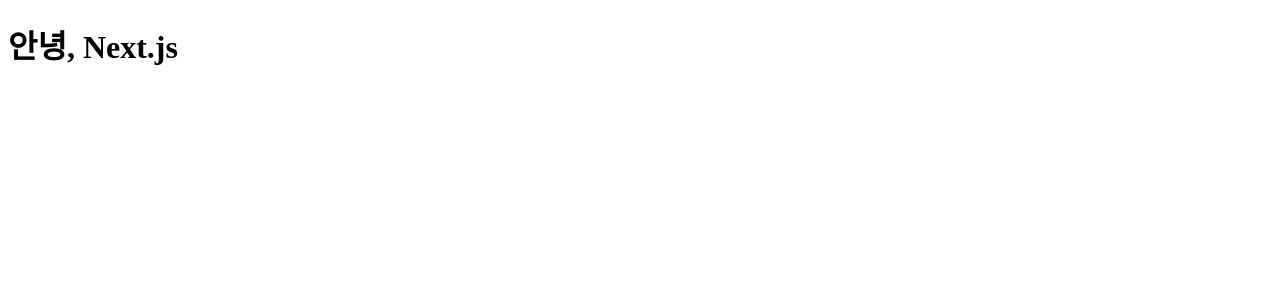
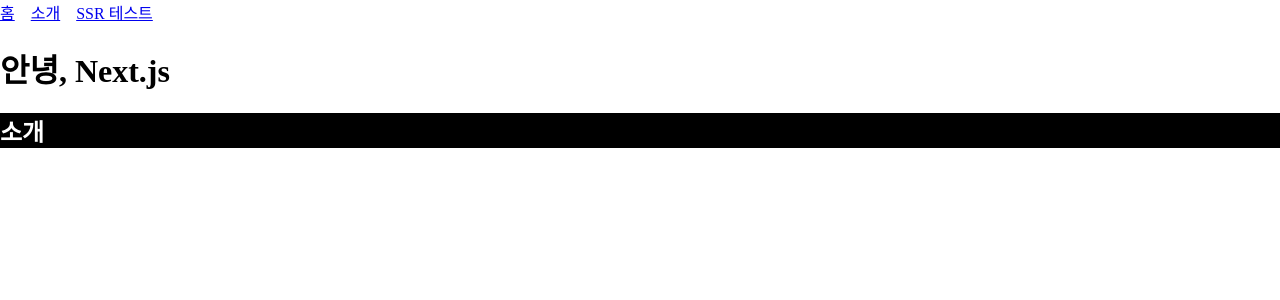
Before and after one commit to aiirohituzi/ToDo, a Next.js app in the folder client/: page / in a window 1280 px wide. Shown: the top 300 px of the page. Built offline with nearby package versions, Linux system fonts and the light colour scheme.

Commit message:
next.js 기본 사용법 연습

```diff
--- /dev/null
+++ b/client/components/Header.js
@@ -0,0 +1,24 @@
+import Link from "next/link";
+
+const linkStyle = {
+  marginRight: "1rem"
+};
+const Header = () => {
+  return (
+    <div>
+      <Link href="/">
+        <a style={linkStyle}>홈</a>
+      </Link>
+      <Link href="/about">
+        <a style={linkStyle}>소개</a>
+      </Link>
+      <Link href="/ssr-test">
+        <a prefetch style={linkStyle}>
+          SSR 테스트
+        </a>
+      </Link>
+    </div>
+  );
+};
+
+export default Header;
--- /dev/null
+++ b/client/components/Layout.js
@@ -0,0 +1,10 @@
+import Header from "./Header";
+
+const Layout = ({ children }) => (
+  <div>
+    <Header />
+    {children}
+  </div>
+);
+
+export default Layout;
--- a/client/package.json
+++ b/client/package.json
@@ -5,11 +5,14 @@
   "main": "index.js",
   "scripts": {
     "dev": "next",
+    "build": "next build",
+    "start": "next start",
     "test": "echo \"Error: no test specified\" && exit 1"
   },
   "author": "sinn5656@gmail.com",
   "license": "ISC",
   "dependencies": {
+    "axios": "^0.19.1",
     "next": "^9.1.7",
     "react": "^16.12.0",
     "react-dom": "^16.12.0"
--- /dev/null
+++ b/client/pages/_document.js
@@ -0,0 +1,26 @@
+import Document, { Head, Main, NextScript } from "next/document";
+import flush from "styled-jsx/server";
+
+export default class MyDocument extends Document {
+  static getInitialProps({ renderPage }) {
+    const { html, head } = renderPage();
+    const styles = flush();
+
+    return { html, head, styles };
+  }
+
+  render() {
+    return (
+      <html>
+        <Head>
+          <style>{`body { margin: 0 } /* custom! */`}</style>
+          <title>Next.js 연습</title>
+        </Head>
+        <body>
+          <Main />
+          <NextScript />
+        </body>
+      </html>
+    );
+  }
+}
--- a/client/pages/index.js
+++ b/client/pages/index.js
@@ -1,7 +1,19 @@
+import Link from "next/link";
+import Layout from "../components/Layout";
+import Head from "next/head";
+
 const Index = () => (
-  <div>
+  <Layout>
+    <Head>
+      <title>Index 페이지</title>
+    </Head>
     <h1>안녕, Next.js</h1>
-  </div>
+    <h2>
+      <Link href="/about">
+        <div style={{ background: "black", color: "white" }}>소개</div>
+      </Link>
+    </h2>
+  </Layout>
 );
 
 export default Index;
```
Also changed, not shown: client/pages/about.js (added, +16 -0 lines), client/pages/search.js (added, +8 -0 lines), client/pages/ssr-test.js (added, +27 -0 lines), 1 other file (tests, documents, lock files or other folders).
